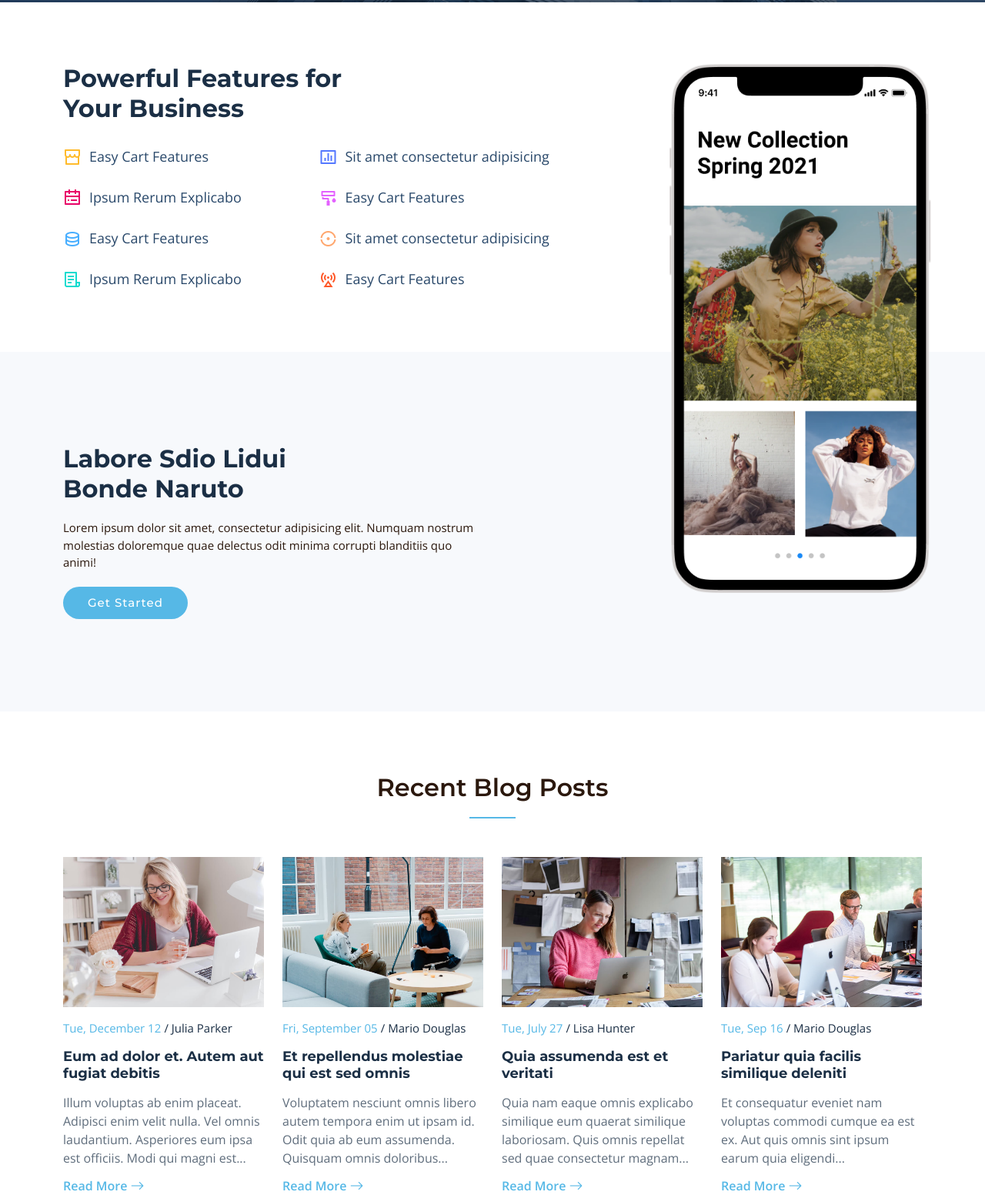
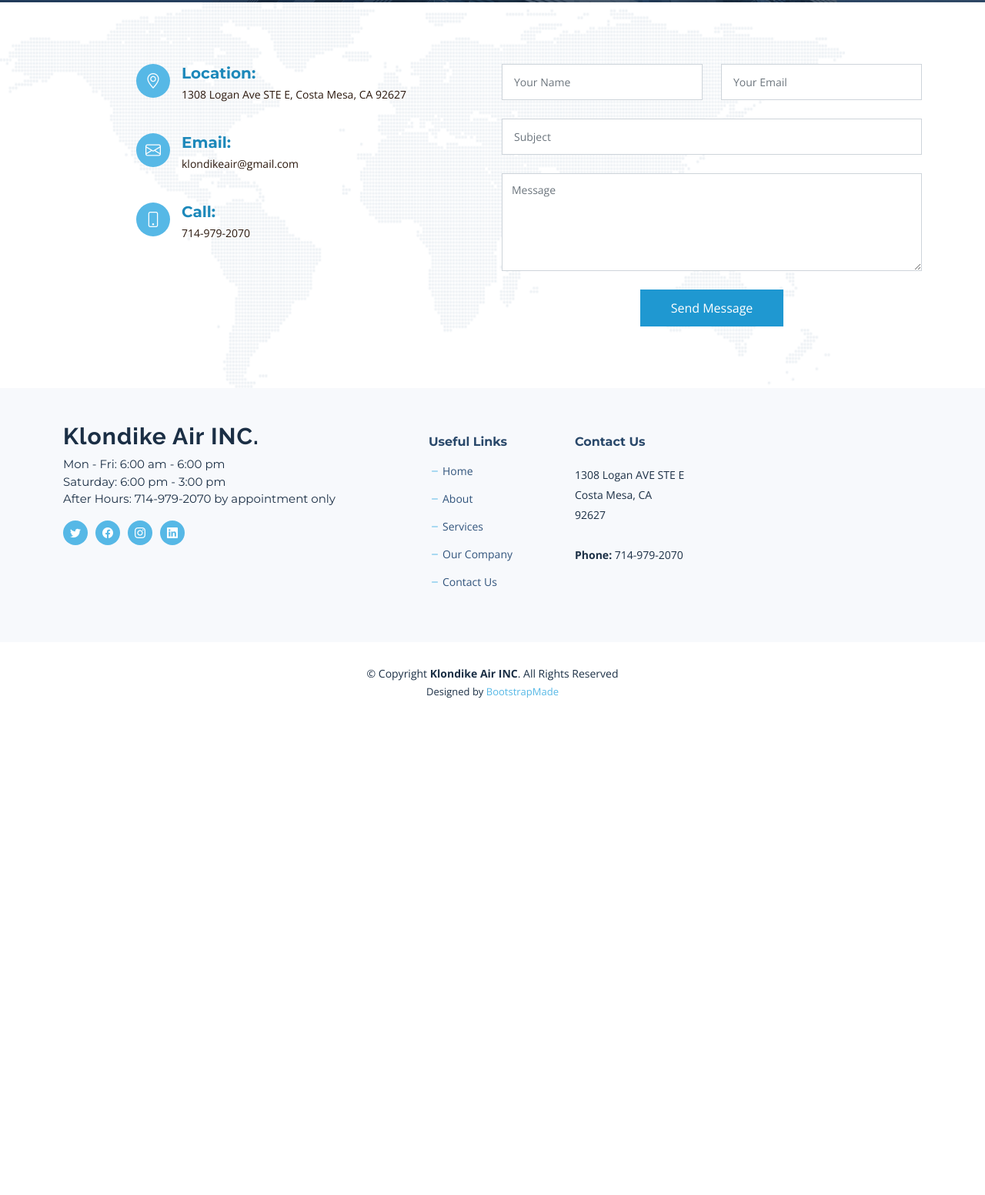
Before and after one commit to Harrison-Reich/11-18demo, a plain HTML site: page index.html in a window 1280 px wide. Shown: the part 1893-3445 px from the top of the page at 77% size. After the commit the page ends 2831 px from the top, so only its background shows below. Drawn offline with nearby package versions, Linux system fonts and the light colour scheme.

Commit message:
contact form

```diff
--- a/index.html
+++ b/index.html
@@ -142,166 +142,63 @@
         </div>
       </div>
     </section><!-- End Call To Action Section -->
+        <!-- ======= Contact Section ======= -->
+        <section id="contact" class="contact">
+          <div class="container position-relative" data-aos="fade-up">
+            <div class="row gy-4 d-flex justify-content-end">
+              <div class="col-lg-5" data-aos="fade-up" data-aos-delay="100">
+                <div class="info-item d-flex">
+                  <i class="bi bi-geo-alt flex-shrink-0"></i>
+                  <div>
+                    <h4>Location:</h4>
+                    <p>1308 Logan Ave STE E, Costa Mesa, CA 92627</p>
+                  </div>
+                </div><!-- End Info Item -->
 
-    <!-- ======= Features Section ======= -->
-    <section id="features" class="features">
+                <div class="info-item d-flex">
+                  <i class="bi bi-envelope flex-shrink-0"></i>
+                  <div>
+                    <h4>Email:</h4>
+                    <p>klondikeair@gmail.com</p>
+                  </div>
+                </div><!-- End Info Item -->
 
-      <div class="container" data-aos="fade-up">
-        <div class="row">
-          <div class="col-lg-7" data-aos="fade-up" data-aos-delay="100">
-            <h3>Powerful Features for <br>Your Business</h3>
-
-            <div class="row gy-4">
-
-              <div class="col-md-6">
-                <div class="icon-list d-flex">
-                  <i class="ri-store-line" style="color: #ffbb2c;"></i>
-                  <span>Easy Cart Features</span>
-                </div>
-              </div><!-- End Icon List Item-->
-
-              <div class="col-md-6">
-                <div class="icon-list d-flex">
-                  <i class="ri-bar-chart-box-line" style="color: #5578ff;"></i>
-                  <span>Sit amet consectetur adipisicing</span>
-                </div>
-              </div><!-- End Icon List Item-->
-
-              <div class="col-md-6">
-                <div class="icon-list d-flex">
-                  <i class="ri-calendar-todo-line" style="color: #e80368;"></i>
-                  <span>Ipsum Rerum Explicabo</span>
-                </div>
-              </div><!-- End Icon List Item-->
-
-              <div class="col-md-6">
-                <div class="icon-list d-flex">
-                  <i class="ri-paint-brush-line" style="color: #e361ff;"></i>
-                  <span>Easy Cart Features</span>
-                </div>
-              </div><!-- End Icon List Item-->
-
-              <div class="col-md-6">
-                <div class="icon-list d-flex">
-                  <i class="ri-database-2-line" style="color: #47aeff;"></i>
-                  <span>Easy Cart Features</span>
-                </div>
-              </div><!-- End Icon List Item-->
-
-              <div class="col-md-6">
-                <div class="icon-list d-flex">
-                  <i class="ri-gradienter-line" style="color: #ffa76e;"></i>
-                  <span>Sit amet consectetur adipisicing</span>
-                </div>
-              </div><!-- End Icon List Item-->
-
-              <div class="col-md-6">
-                <div class="icon-list d-flex">
-                  <i class="ri-file-list-3-line" style="color: #11dbcf;"></i>
-                  <span>Ipsum Rerum Explicabo</span>
-                </div>
-              </div><!-- End Icon List Item-->
-
-              <div class="col-md-6">
-                <div class="icon-list d-flex">
-                  <i class="ri-base-station-line" style="color: #ff5828;"></i>
-                  <span>Easy Cart Features</span>
-                </div>
-              </div><!-- End Icon List Item-->
+                <div class="info-item d-flex">
+                  <i class="bi bi-phone flex-shrink-0"></i>
+                  <div>
+                    <h4>Call:</h4>
+                    <p>714-979-2070</p>
+                  </div>
+                </div><!-- End Info Item -->
+              </div>
+              <div class="col-lg-6" data-aos="fade-up" data-aos-delay="250">
+                <form action="forms/contact.php" method="post" role="form" class="php-email-form">
+                  <div class="row">
+                    <div class="col-md-6 form-group">
+                      <input type="text" name="name" class="form-control" id="name" placeholder="Your Name" required>
+                    </div>
+                    <div class="col-md-6 form-group mt-3 mt-md-0">
+                      <input type="email" class="form-control" name="email" id="email" placeholder="Your Email" required>
+                    </div>
+                  </div>
+                  <div class="form-group mt-3">
+                    <input type="text" class="form-control" name="subject" id="subject" placeholder="Subject" required>
+                  </div>
+                  <div class="form-group mt-3">
+                    <textarea class="form-control" name="message" rows="5" placeholder="Message" required></textarea>
+                  </div>
+                  <div class="my-3">
+                    <div class="loading">Loading</div>
+                    <div class="error-message"></div>
+                    <div class="sent-message">Your message has been sent. Thank you!</div>
+                  </div>
+                  <div class="text-center"><button type="submit">Send Message</button></div>
+                </form>
+              </div>
+              <!-- End Contact Form -->
             </div>
           </div>
-          <div class="col-lg-5 position-relative" data-aos="fade-up" data-aos-delay="200">
-            <div class="phone-wrap">
-              <img src="assets/img/iphone.png" alt="Image" class="img-fluid">
-            </div>
-          </div>
-        </div>
-
-      </div>
-
-      <div class="details">
-        <div class="container" data-aos="fade-up" data-aos-delay="300">
-          <div class="row">
-            <div class="col-md-6">
-              <h4>Labore Sdio Lidui<br>Bonde Naruto</h4>
-              <p>Lorem ipsum dolor sit amet, consectetur adipisicing elit. Numquam nostrum molestias doloremque quae delectus odit minima corrupti blanditiis quo animi!</p>
-              <a href="#about" class="btn-get-started">Get Started</a>
-            </div>
-          </div>
-
-        </div>
-      </div>
-
-    </section><!-- End Features Section -->
-
-    <!-- ======= Recent Blog Posts Section ======= -->
-    <section id="recent-posts" class="recent-posts">
-      <div class="container" data-aos="fade-up">
-
-        <div class="section-header">
-          <h2>Recent Blog Posts</h2>
-
-        </div>
-
-        <div class="row gy-5">
-
-          <div class="col-xl-3 col-md-6" data-aos="fade-up" data-aos-delay="100">
-            <div class="post-box">
-              <div class="post-img"><img src="assets/img/blog/blog-1.jpg" class="img-fluid" alt=""></div>
-              <div class="meta">
-                <span class="post-date">Tue, December 12</span>
-                <span class="post-author"> / Julia Parker</span>
-              </div>
-              <h3 class="post-title">Eum ad dolor et. Autem aut fugiat debitis</h3>
-              <p>Illum voluptas ab enim placeat. Adipisci enim velit nulla. Vel omnis laudantium. Asperiores eum ipsa est officiis. Modi qui magni est...</p>
-              <a href="blog-details.html" class="readmore stretched-link"><span>Read More</span><i class="bi bi-arrow-right"></i></a>
-            </div>
-          </div>
-
-          <div class="col-xl-3 col-md-6" data-aos="fade-up" data-aos-delay="200">
-            <div class="post-box">
-              <div class="post-img"><img src="assets/img/blog/blog-2.jpg" class="img-fluid" alt=""></div>
-              <div class="meta">
-                <span class="post-date">Fri, September 05</span>
-                <span class="post-author"> / Mario Douglas</span>
-              </div>
-              <h3 class="post-title">Et repellendus molestiae qui est sed omnis</h3>
-              <p>Voluptatem nesciunt omnis libero autem tempora enim ut ipsam id. Odit quia ab eum assumenda. Quisquam omnis doloribus...</p>
-              <a href="blog-details.html" class="readmore stretched-link"><span>Read More</span><i class="bi bi-arrow-right"></i></a>
-            </div>
-          </div>
-
-          <div class="col-xl-3 col-md-6" data-aos="fade-up" data-aos-delay="300">
-            <div class="post-box">
-              <div class="post-img"><img src="assets/img/blog/blog-3.jpg" class="img-fluid" alt=""></div>
-              <div class="meta">
-                <span class="post-date">Tue, July 27</span>
-                <span class="post-author"> / Lisa Hunter</span>
-              </div>
-              <h3 class="post-title">Quia assumenda est et veritati</h3>
-              <p>Quia nam eaque omnis explicabo similique eum quaerat similique laboriosam. Quis omnis repellat sed quae consectetur magnam...</p>
-              <a href="blog-details.html" class="readmore stretched-link"><span>Read More</span><i class="bi bi-arrow-right"></i></a>
-            </div>
-          </div>
-
-          <div class="col-xl-3 col-md-6" data-aos="fade-up" data-aos-delay="400">
-            <div class="post-box">
-              <div class="post-img"><img src="assets/img/blog/blog-4.jpg" class="img-fluid" alt=""></div>
-              <div class="meta">
-                <span class="post-date">Tue, Sep 16</span>
-                <span class="post-author"> / Mario Douglas</span>
-              </div>
-              <h3 class="post-title">Pariatur quia facilis similique deleniti</h3>
-              <p>Et consequatur eveniet nam voluptas commodi cumque ea est ex. Aut quis omnis sint ipsum earum quia eligendi...</p>
-              <a href="blog-details.html" class="readmore stretched-link"><span>Read More</span><i class="bi bi-arrow-right"></i></a>
-            </div>
-          </div>
-
-        </div>
-
-      </div>
-    </section><!-- End Recent Blog Posts Section -->
-
+        </section><!-- End Contact Section -->
   </main><!-- End #main -->
   <!-- ======= Footer ======= -->
   <footer id="footer" class="footer">
```
